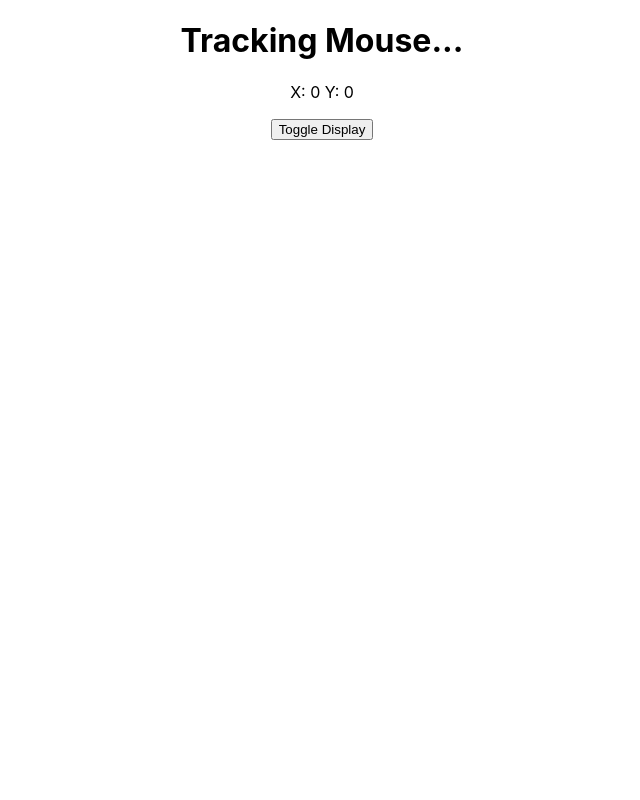
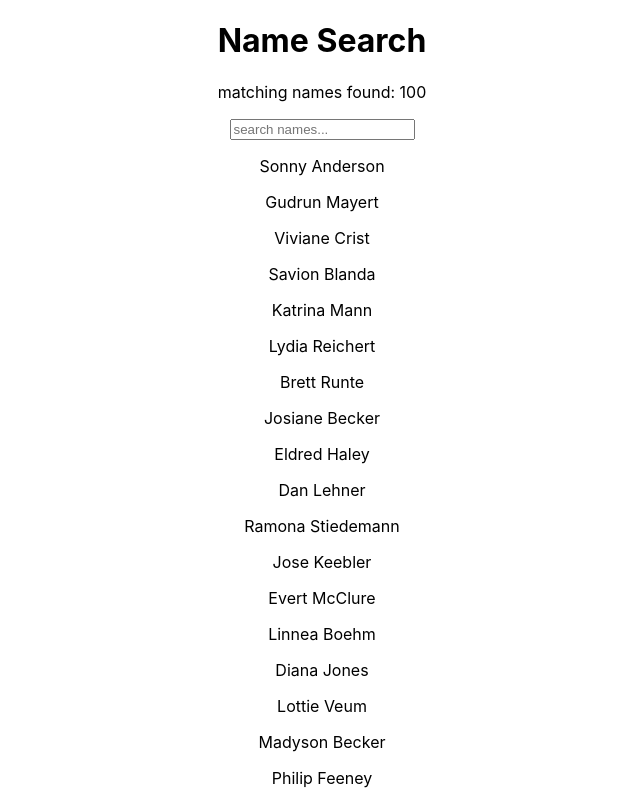
Before and after one commit to Linnea87/first-react-project, a React (Create React App) app in the folder my-app/: page / in a window 1280 px wide. Shown: the top 800 px of the page, without its empty margins (318-958 px from the left). Built offline with nearby package versions, Linux system fonts and the light colour scheme.

Commit message:
form lesson

```diff
--- a/my-app/src/App.js
+++ b/my-app/src/App.js
@@ -14,7 +14,10 @@
 // import RenderingLists from './components/RenderingLists';
 // import LifeCyclesCDM from './components/LifeCyclesCDM';
 // import LifeCyclesCDU from './components/LifeCyclesCDU';
-import LifeCyclesCWU from './components/LifeCyclesCWU';
+// import LifeCyclesCWU from './components/LifeCyclesCWU';
+// import ControlledForm from './components/ControlledForm';
+// import UncontrolledForm from './components/UncontrolledForm'
+import SearchBar from './components/SearchBar';
 
 
 function App() {
@@ -32,7 +35,10 @@
       {/* <RenderingLists /> */}
       {/* <LifeCyclesCDM /> */}
       {/* <LifeCyclesCDU /> */}
-      <LifeCyclesCWU />
+      {/* <LifeCyclesCWU /> */}
+      {/* <ControlledForm /> */}
+      {/* <UncontrolledForm /> */}
+      <SearchBar />
     </div>
   );
 }
--- /dev/null
+++ b/my-app/src/components/SearchBar.js
@@ -0,0 +1,44 @@
+import React, { Component } from 'react'
+import importedNames from '../names'
+
+export class SearchBar extends Component {
+   constructor(props) {
+     super(props)
+
+     this.state = {
+        names: importedNames
+     }
+   }
+   handleChange = (event) => {
+    const inputText = event.target.value.toLowerCase()
+    console.log(inputText)
+    const filteredNames = importedNames.filter(name => {
+      return name.toLowerCase().includes(inputText)
+    })
+    this.setState({
+      names: filteredNames
+    })
+   }
+  render() {
+    return (
+      <div>
+        <h1>Name Search</h1>
+        <p>matching names found: {this.state.names.length}</p>
+        <form>
+            <input
+              onChange={(event) => this.handleChange(event)}
+              type="text"
+              placeholder="search names..."
+            />
+        </form>
+        <div style={{margin: 'auto'}}>
+            {this.state.names.map(name => {
+              return <p key={name}>{name}</p>
+            })}
+        </div>
+      </div>
+    )
+  }
+}
+
+export default SearchBar
--- /dev/null
+++ b/my-app/src/components/UncontrolledForm.js
@@ -0,0 +1,64 @@
+import React, { Component } from 'react'
+
+export class ControlledForm extends Component {
+    constructor(props) {
+      super(props)
+      this.inputName = React.createRef();
+      this.inputCategory = React.createRef();
+      this.inputComments = React.createRef();
+
+
+    }
+
+
+    handleSubmit = (event) => {
+        event.preventDefault();
+        console.log(this.inputName.current.value)
+        console.log(this.inputCategory.current.value)
+        console.log(this.inputComments.current.value)
+    }
+
+  render() {
+    return (
+      <div>
+        <h2>Please fill out the form below:</h2>
+        <form onSubmit={this.handleSubmit}>
+            <div>
+                <label htmlFor="id-name">Your Name:</label>
+                <input
+                    id="id-name"
+                    name="name"
+                    type="text"
+                    ref={this.inputName}
+                />
+            </div>
+            <div>
+                <label htmlFor="id-category">Query category:</label>
+                <select
+                    id="id-category"
+                    name="category"
+                    ref={this.inputCategory}
+
+                >
+                    <option value="website">Website issue</option>
+                    <option value="order">Order issue</option>
+                    <option value="general">General inquiry</option>
+
+                </select>
+            </div>
+            <div>
+                <label htmlFor="id-comments">Comments:</label>
+                <textarea
+                    id="id-comments"
+                    name="comments"
+                    ref={this.inputComments}
+                />
+            </div>
+            <input type="submit" value="Submit" />
+        </form>
+      </div>
+    )
+  }
+}
+
+export default ControlledForm
--- /dev/null
+++ b/my-app/src/names.js
@@ -0,0 +1,104 @@
+
+const names = [
+    "Sonny Anderson",
+    "Gudrun Mayert",
+    "Viviane Crist",
+    "Savion Blanda",
+    "Katrina Mann",
+    "Lydia Reichert",
+    "Brett Runte",
+    "Josiane Becker",
+    "Eldred Haley",
+    "Dan Lehner",
+    "Ramona Stiedemann",
+    "Jose Keebler",
+    "Evert McClure",
+    "Linnea Boehm",
+    "Diana Jones",
+    "Lottie Veum",
+    "Madyson Becker",
+    "Philip Feeney",
+    "Kobe Kuhic",
+    "Jessica Wisoky",
+    "Kasey Auer",
+    "Arnoldo Sipes",
+    "Madisen Davis",
+    "Alex Swaniawski",
+    "Helene Jenkins",
+    "Leone Olson",
+    "Ola Lockman",
+    "Kaylie Mueller",
+    "Kitty Steuber",
+    "Ralph Mosciski",
+    "Zane Bradtke",
+    "Syble Torp",
+    "Luella Weimann",
+    "Rigoberto Dicki",
+    "Andre Gusikowski",
+    "Moshe Torphy",
+    "Rhoda Rosenbaum",
+    "Libby Spinka",
+    "Maeve Zieme",
+    "Sydney Gleichner",
+    "Jimmy Blick",
+    "Tara Casper",
+    "Cayla Upton",
+    "Keith Wyman",
+    "Derick Emmerich",
+    "Nia Waelchi",
+    "Armani Nienow",
+    "Keyon DuBuque",
+    "Keeley Doyle",
+    "Kristoffer Monahan",
+    "Brendon Orn",
+    "Brandy Romaguera",
+    "Lyda Hane",
+    "Lisandro Bauch",
+    "Oma Hirthe",
+    "Caleb Dicki",
+    "Sydney O'Kon",
+    "Missouri Greenholt",
+    "Kylie Green",
+    "Kiel Erdman",
+    "Anahi Balistreri",
+    "Rico Rippin",
+    "Ramiro Dach",
+    "Princess Bosco",
+    "Pink Stoltenberg",
+    "Adan Rau",
+    "Dessie Heller",
+    "Nyah Zulauf",
+    "Makayla Fisher",
+    "Neoma Stanton",
+    "Ebba Dooley",
+    "Rachel Denesik",
+    "Drew Crist",
+    "Wava Will",
+    "Loraine Macejkovic",
+    "Americo Mann",
+    "Jules Konopelski",
+    "Gloria Ankunding",
+    "Austin Wilderman",
+    "Sage Veum",
+    "Dorris Friesen",
+    "Wellington Klein",
+    "Asa Quitzon",
+    "Misty Schumm",
+    "Muhammad Bayer",
+    "Dante Ondricka",
+    "Lurline Kuvalis",
+    "Conner Herzog",
+    "Shanie Franecki",
+    "Lois Bednar",
+    "Carey Predovic",
+    "Adelbert Heidenreich",
+    "Romaine Jacobs",
+    "Jake Schuppe",
+    "Meta Parisian",
+    "Dillon Feest",
+    "Amanda O'Keefe",
+    "Kaitlyn O'Keefe",
+    "Earnest Jenkins",
+    "Reymundo Gleason"
+]
+export default names
```
Also changed, not shown: my-app/src/components/ControlledForm copy.js (added, +80 -0 lines).
